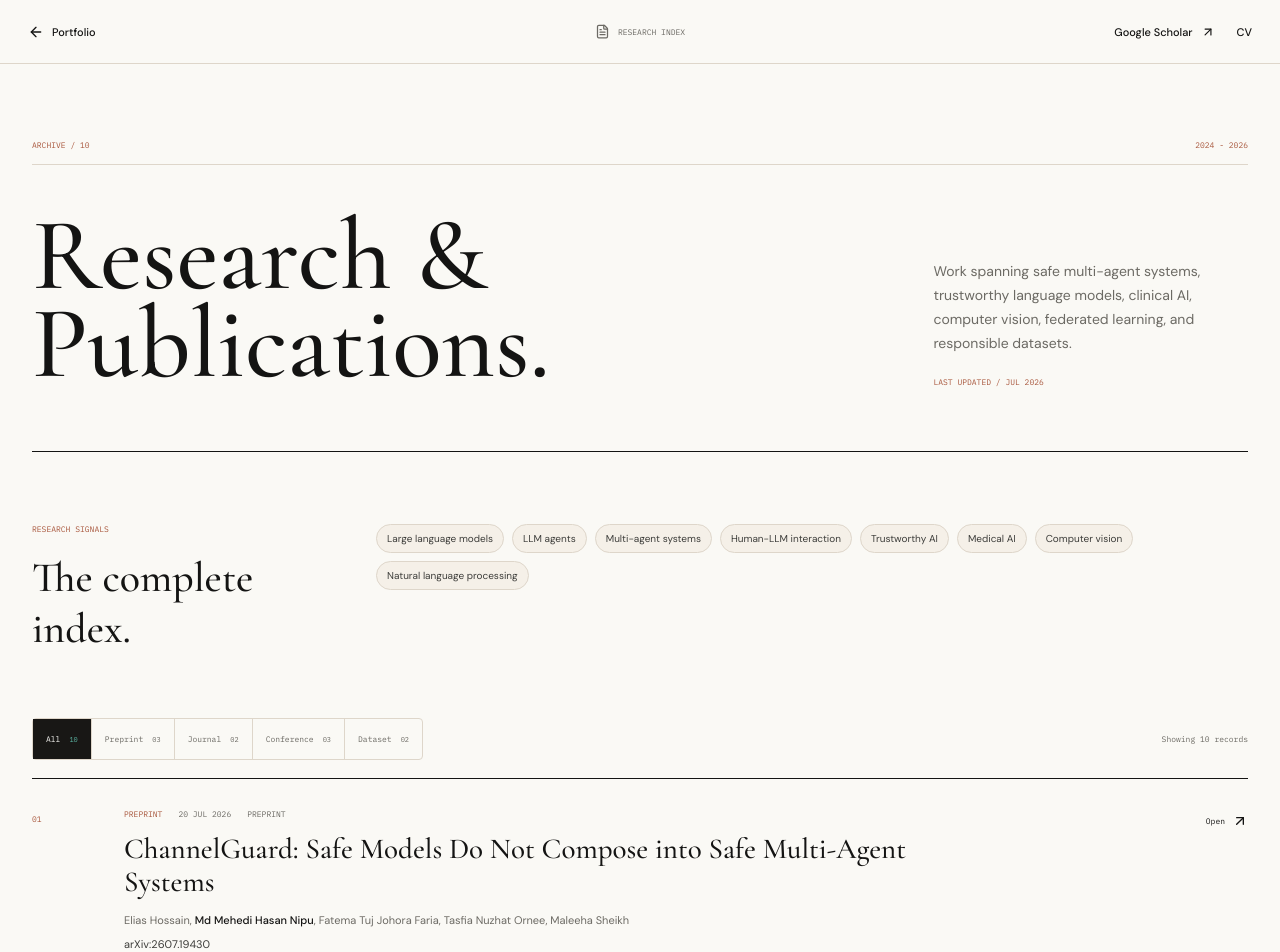
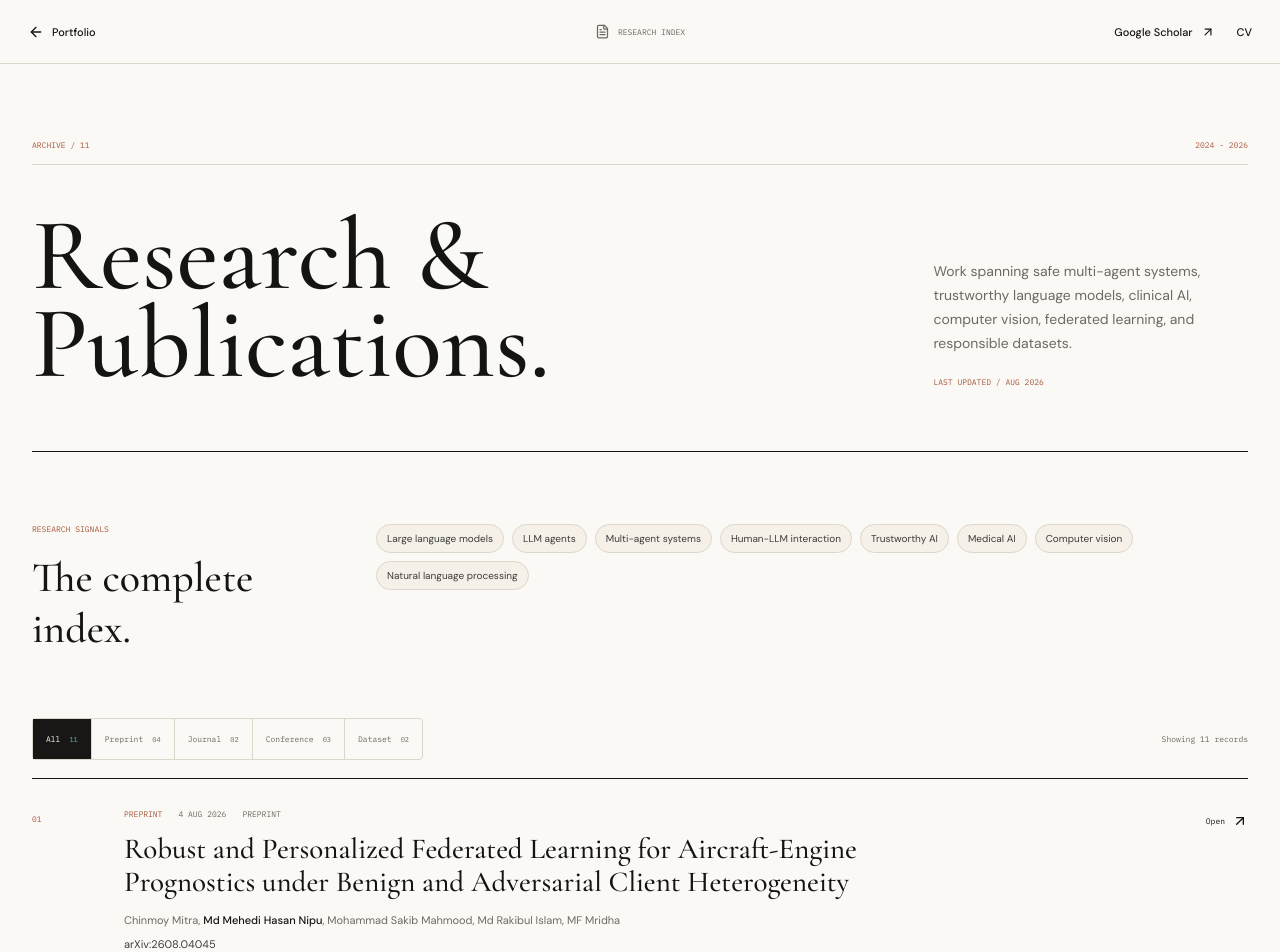
Before and after one commit to Notmeher/Notmeher.github.io, a Next.js app: page /research in a window 1280 px wide. Shown: the top 952 px of the page. Built offline with nearby package versions, Linux system fonts and the light colour scheme.

Commit message:
feat: add aircraft prognostics preprint
Add the federated aircraft-engine prognostics paper as the newest preprint and featured publication, and refresh the research archive timestamp.

```diff
--- a/src/app/research/page.tsx
+++ b/src/app/research/page.tsx
@@ -50,7 +50,7 @@ export default function ResearchPage() {
                 models, clinical AI, computer vision, federated learning, and
                 responsible datasets.
               </p>
-              <p className={styles.updated}>LAST UPDATED / JUL 2026</p>
+              <p className={styles.updated}>LAST UPDATED / AUG 2026</p>
             </div>
           </div>
         </section>
--- a/src/data/portfolio.ts
+++ b/src/data/portfolio.ts
@@ -428,6 +428,23 @@ export const publications: Publication[] = [
   {
     category: "Preprint",
     year: "2026",
+    title:
+      "Robust and Personalized Federated Learning for Aircraft-Engine Prognostics under Benign and Adversarial Client Heterogeneity",
+    venue: "arXiv:2608.04045",
+    status: "Preprint",
+    publishedDate: "4 Aug 2026",
+    authors: [
+      "Chinmoy Mitra",
+      "Md Mehedi Hasan Nipu",
+      "Mohammad Sakib Mahmood",
+      "Md Rakibul Islam",
+      "MF Mridha",
+    ],
+    href: "https://arxiv.org/abs/2608.04045",
+  },
+  {
+    category: "Preprint",
+    year: "2026",
     title: "ChannelGuard: Safe Models Do Not Compose into Safe Multi-Agent Systems",
     venue: "arXiv:2607.19430",
     status: "Preprint",
```
